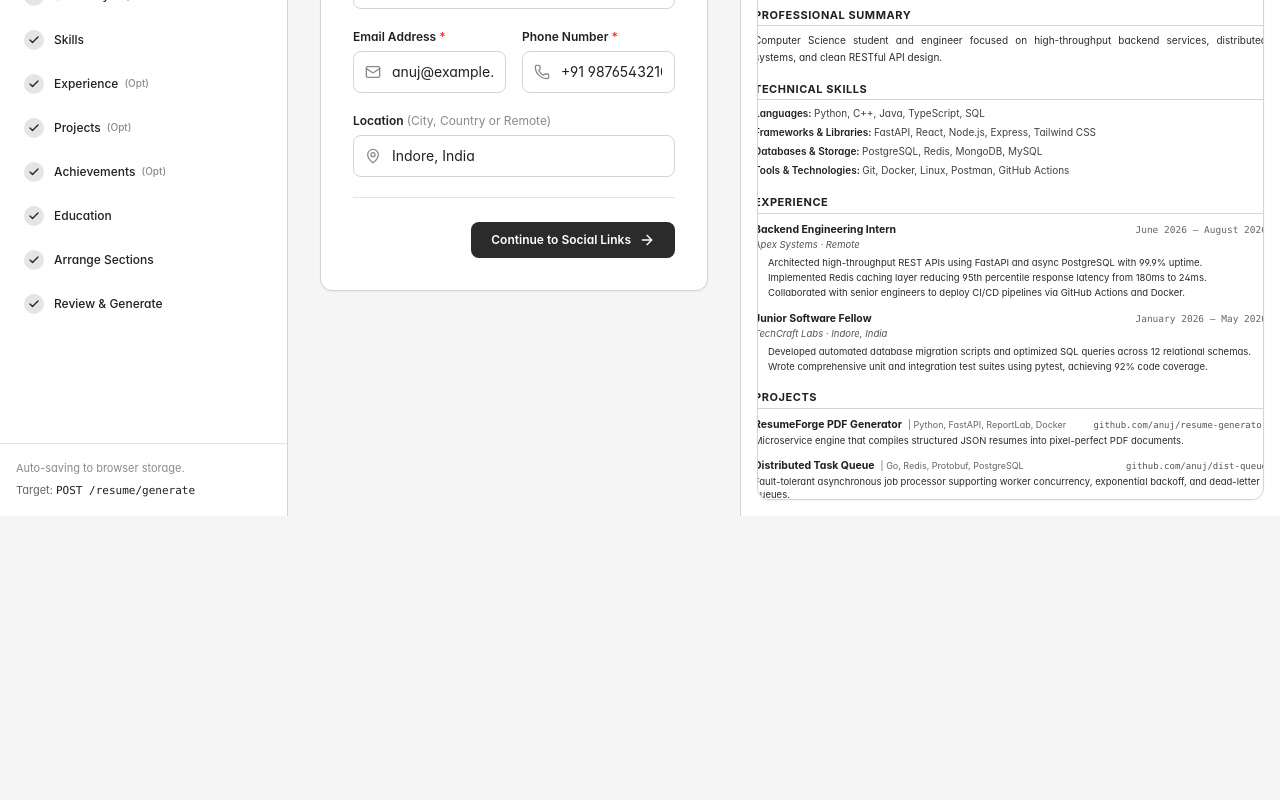
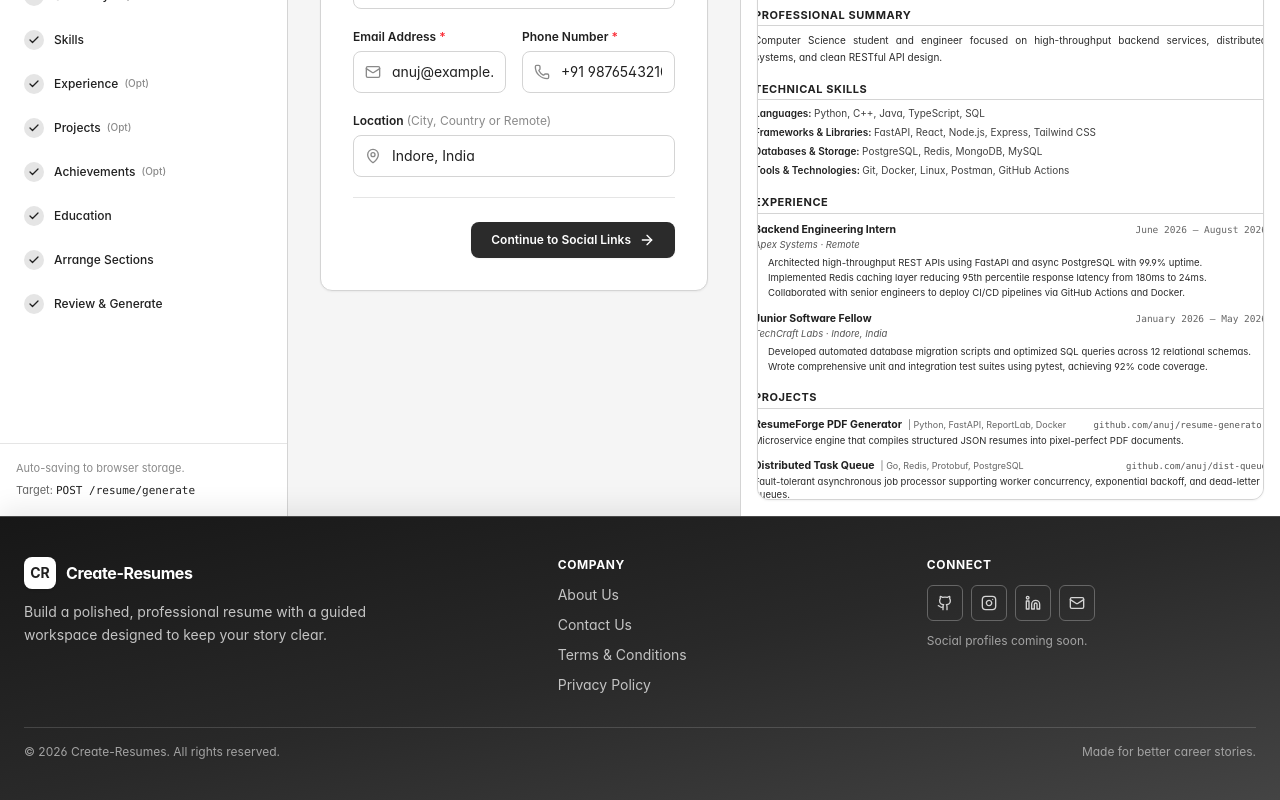
Before and after one commit to Gitanuj993/create-resume-ui, a React (Vite) app: page /about in a window 1280 px wide. Shown: the part 285-1085 px from the top of the page. Before the commit the page ends 801 px from the top, so only its background shows below. Built offline with nearby package versions, Linux system fonts and the light colour scheme.

Commit message:
add footer

```diff
--- a/src/App.tsx
+++ b/src/App.tsx
@@ -7,6 +7,7 @@ import {
   SAMPLE_RESUME_DATA
 } from './types/resume';
 import { Header } from './components/Header';
+import { Footer } from './components/Footer';
 import { ProgressSidebar } from './components/ProgressSidebar';
 import { ResumePreview } from './components/ResumePreview';
 
@@ -321,6 +322,8 @@ export default function App() {
           </button>
         </div>
       </div>
+
+      <Footer />
     </div>
   );
 }
--- /dev/null
+++ b/src/components/Footer.tsx
@@ -0,0 +1,84 @@
+import React from 'react';
+import { Github, Instagram, Linkedin, Mail } from 'lucide-react';
+
+const footerLinks = [
+  { label: 'About Us', href: '#about-us' },
+  { label: 'Contact Us', href: '#contact-us' },
+  { label: 'Terms & Conditions', href: '#terms-and-conditions' },
+  { label: 'Privacy Policy', href: '#privacy-policy' },
+];
+
+const socialLinks = [
+  { label: 'GitHub', href: '#github', icon: Github },
+  { label: 'Instagram', href: '#instagram', icon: Instagram },
+  { label: 'LinkedIn', href: '#linkedin', icon: Linkedin },
+  { label: 'Email', href: '#contact-us', icon: Mail },
+];
+
+export const Footer: React.FC = () => {
+  return (
+    <footer className="border-t border-[#4A4A4A] bg-gradient-to-br from-[#171717] via-[#292929] to-[#444444] text-white shadow-[0_-8px_24px_rgba(0,0,0,0.08)]">
+      <div className="max-w-[1600px] mx-auto px-4 sm:px-6 py-8 sm:py-10">
+        <div className="grid grid-cols-1 gap-8 md:grid-cols-[1.5fr_1fr_1fr] md:gap-10">
+          <div className="max-w-sm">
+            <div className="flex items-center gap-2.5">
+              <div className="flex h-8 w-8 items-center justify-center rounded-lg bg-white text-[#202020] shadow-sm">
+                <span className="text-sm font-bold">CR</span>
+              </div>
+              <span className="text-base font-bold tracking-tight text-white">
+                Create-Resumes
+              </span>
+            </div>
+            <p className="mt-3 text-sm leading-relaxed text-[#C4C4C4]">
+              Build a polished, professional resume with a guided workspace designed to keep your story clear.
+            </p>
+          </div>
+
+          <nav aria-label="Footer navigation">
+            <h2 className="text-xs font-bold uppercase tracking-wider text-white">
+              Company
+            </h2>
+            <div className="mt-3 flex flex-col items-start gap-2.5">
+              {footerLinks.map((link) => (
+                <a
+                  key={link.label}
+                  href={link.href}
+                  className="text-sm text-[#C4C4C4] transition-colors hover:text-white"
+                >
+                  {link.label}
+                </a>
+              ))}
+            </div>
+          </nav>
+
+          <div>
+            <h2 className="text-xs font-bold uppercase tracking-wider text-white">
+              Connect
+            </h2>
+            <div className="mt-3 flex items-center gap-2">
+              {socialLinks.map(({ label, href, icon: Icon }) => (
+                <a
+                  key={label}
+                  href={href}
+                  aria-label={label}
+                  title={`${label} (coming soon)`}
+                  className="flex h-9 w-9 items-center justify-center rounded-md border border-[#666666] text-[#D4D4D4] transition-colors hover:border-[#A3A3A3] hover:bg-white/10 hover:text-white"
+                >
+                  <Icon className="h-4 w-4" />
+                </a>
+              ))}
+            </div>
+            <p className="mt-3 text-xs text-[#A3A3A3]">
+              Social profiles coming soon.
+            </p>
+          </div>
+        </div>
+
+        <div className="mt-8 flex flex-col gap-2 border-t border-white/15 pt-4 text-xs text-[#A3A3A3] sm:flex-row sm:items-center sm:justify-between">
+          <p>© {new Date().getFullYear()} Create-Resumes. All rights reserved.</p>
+          <p>Made for better career stories.</p>
+        </div>
+      </div>
+    </footer>
+  );
+};
```
